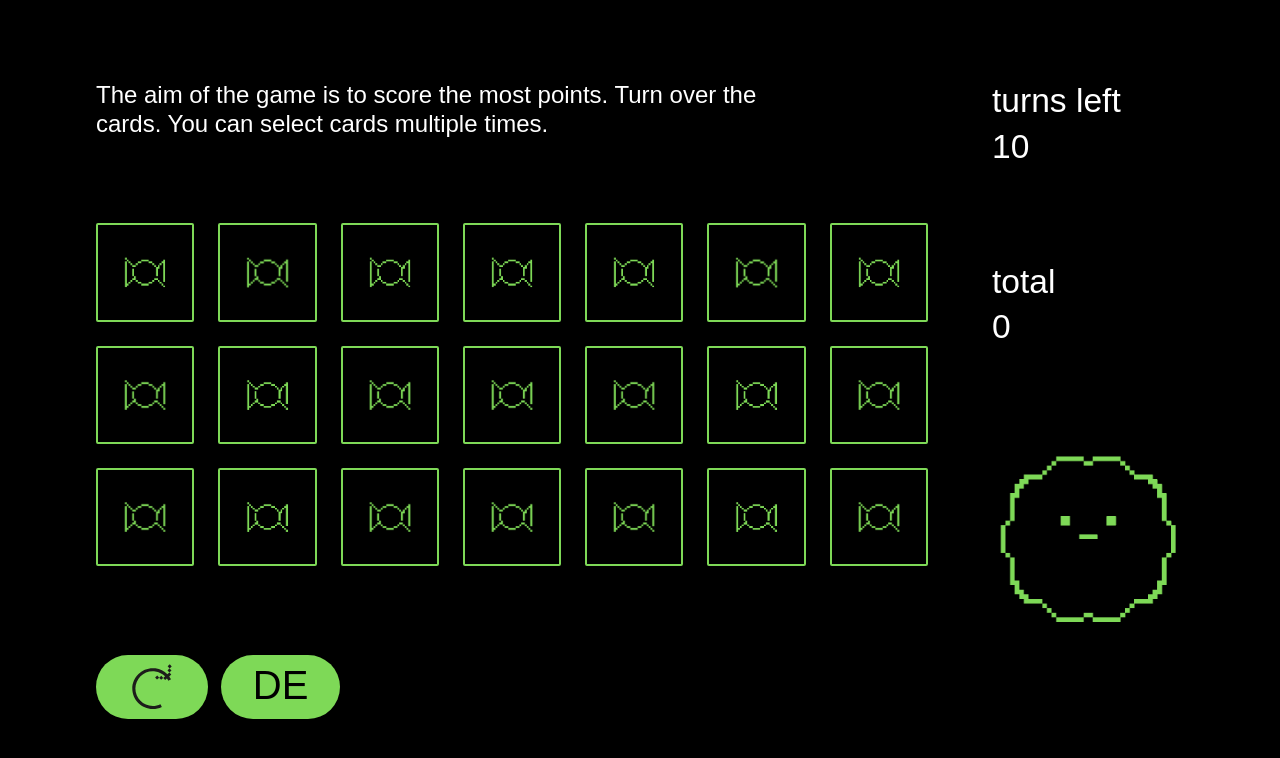
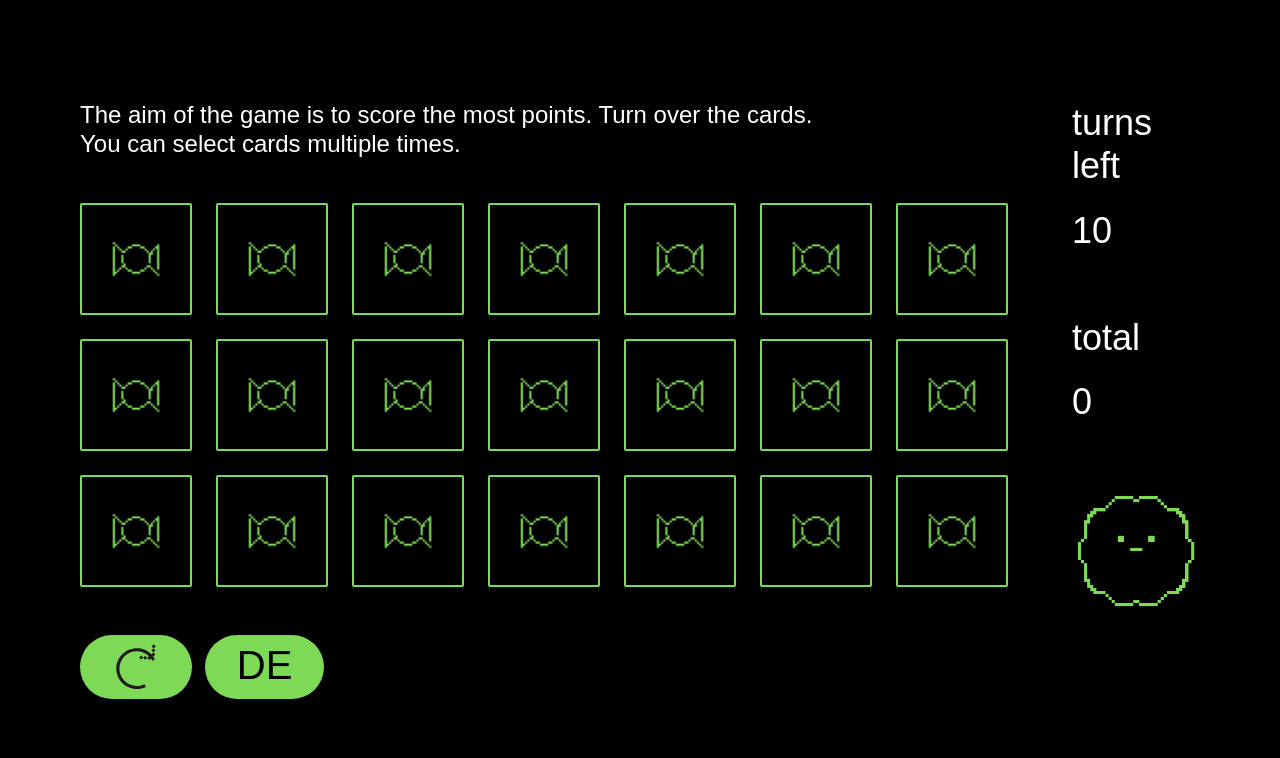
Before and after one commit to IMAGINARY/vista-sumory, a React (Vite) app: page / in a window 1280 px wide. Shown: the top 758 px of the page. Built offline with nearby package versions, Linux system fonts and the light colour scheme.

Commit message:
Final adjustments to styling and text.

```diff
--- a/src/assets/locales/de.json
+++ b/src/assets/locales/de.json
@@ -4,8 +4,8 @@
   "sum": "Summe",
   "restart": "Neustart",
   "final_result": "Endergebnis:",
-  "result_better": "Das ist %percentage% <em>besser</em> als die durchschnittlich beste Strategie.",
-  "result_worse": "Das ist %percentage% <em>schlechter</em> als die durchschnittlich beste Strategie.",
+  "result_better": "Das ist %percentage% <em>besser</em> als erwartet.",
+  "result_worse": "Das ist %percentage% <em>schlechter</em> als erwartet.",
   "explanation_1": "Um dieses Spiel zu gewinnen, wirst Du sehr wahrscheinlich eine Strategie verwenden, die aus zwei Phasen besteht:",
   "explanation_2": "<strong>Erkunden: </strong> Drehe Karten um, um eine große Zahl zu finden.",
   "explanation_3": "<strong>Ausbeuten: </strong> Wähle immer wieder die größte Zahl, die Du gefunden hast, um eine möglichst hohe Summe zu erreichen.",
@@ -13,7 +13,7 @@
   "analysis_chart_y_label": "Durchschnittssumme",
   "analysis_chart_x_label": "Anzahl der Erkundungsversuche",
   "play_again": "Nochmal spielen",
-  "learn_more": "Finde heraus welche Strategien es gibt.",
+  "learn_more": "Finde heraus welche Strategien es gibt",
   "info_screen_1": "<p><strong>Was ist deine Strategie?</strong></p><p>Um dieses Spiel zu gewinnen, wirst du wahrscheinlich eine Strategie wählen, die aus zwei Phasen besteht:</p><p><strong>Erkunden / Explore</strong>: Zuerst drehst du mehrere Karten um, um eine möglichst große Zahl zu finden.</p><p><strong>Nützen / Exploit</strong>: Dann wählst du die Karte mit der größten Zahl so oft wie noch möglich aus.</p><p>Wie viele Karten deckst du auf, um ein möglichst hohes Ergebnis zu erhalten?</p>",
   "info_next": "Was hat das mit KI zu tun?",
   "info_screen_2": "<p><strong>Was hat das mit KI zu tun?</strong></p><p>Auch eine KI braucht eine Strategie, um möglichst gut zu werden. Zu Beginn des Lernens kann sie nichts – sie probiert Verschiedenes aus. Sie braucht dabei ein Gleichgewicht: Erst möglichst viel Neues probieren (‘Explore’), und dann, wenn die KI beginnt, besser zu werden, ihr Können zu nutzen (‘Exploit’).</p><p>Ein KI-System hat zu Beginn des Lernens oder des Trainingsprozesses keinerlei Informationen über ‘gute’ Entscheidungen oder Parameter und auch nicht darüber, wie gut es im besten Fall werden kann – so wie du im Spiel nicht weißt, welche Karten versteckt sind. Wie soll man in so einem Fall entscheiden, ob man besser viele verschiedene Karten aufdeckt (explore), in der Hoffnung es kommen noch bessere? Oder ob man von den paar Karten, die man schon kennt, die besten nimmt (exploit)? So wie du im Spiel begrenzte Versuche zum Aufdecken hast, hat ein KI-System begrenzte Durchläufe, denn jeder kostet Rechenzeit und Strom.</p><p>Das so entstehende Problem wird als ‘Exploration-Exploitation-Dilemma’ bezeichnet.</p><p>Viele Forschende versuchen bessere Strategien für maschinelles Lernen zu finden, auch um den enormen Stromverbrauch von KI weltweit zu senken.</p><p>Tipp: Beim Zahlenspiel hat man die besten Chancen, wenn man zuerst vier Karten umdreht, und davon dann die höchste mehrmals klickt.</p>"
--- a/src/assets/locales/en.json
+++ b/src/assets/locales/en.json
@@ -4,8 +4,8 @@
   "sum": "total",
   "restart": "Restart",
   "final_result": "Final result:",
-  "result_better": "This is %percentage% <em>better</em> than the average best strategy.",
-  "result_worse": "This is %percentage% <em>worse</em> than the average best strategy.",
+  "result_better": "This is %percentage% <em>better</em> than expected.",
+  "result_worse": "This is %percentage% <em>worse</em> than expected.",
   "explanation_1": "To win at this game, it's very likely you adopted a strategy with two phases:",
   "explanation_2": "<strong>Explore: </strong> Flip cards trying to find a high value.",
   "explanation_3": "<strong>Exploit: </strong> Repeatedly pick the highest value found to maximize the score.",
@@ -13,7 +13,7 @@
   "analysis_chart_y_label": "Average sum",
   "analysis_chart_x_label": "Number of turns of exploration",
   "play_again": "Play again",
-  "learn_more": "Find out which strategies exist.",
+  "learn_more": "Find out which strategies exist",
   "info_screen_1": "<p><strong>What is your strategy?</strong></p><p>To win this game, you will probably choose a strategy that consists of two phases:</p><p><strong>Explore</strong>: First, you turn over several cards to find the highest number possible.</p><p><strong>Exploit</strong>: Then, you select the highest numbered card as often as possible.</p><p>How many cards will you turn over to get the highest possible score?</p>",
   "info_next": "What does this have to do with AI?",
   "info_screen_2": "<p><strong>What does this have to do with AI?</strong></p><p>AI also needs a strategy to become as good as possible. When beginning to learn, it can't do anything – it tries out different things. It needs to strike a balance: first, try as many new things as possible (‘explore’), and then, when the AI starts to improve, refine its skills (‘exploit’).</p><p>Like being unaware of which cards are hidden when beginning the game, a neural network has no information about ‘good’ parameters or how good it can become in the best-case scenario when beginning the learning or training process. In the case of the game, how should one decide whether it is better to reveal many different cards (explore) in the hope that even better ones will come along? Or whether to take the best of the few cards you already know (exploit)? Just as you have a limited number of attempts to reveal cards during the game, an AI system has a limited number of attempts. This is because each attempt costs computing time and electricity.</p><p>The resulting problem is known as the ‘exploration-exploitation dilemma’.</p><p>Many researchers are trying to find better strategies for machine learning to help reduce the enormous power consumption of AI worldwide.</p><p>Hint: In the numbers game, you have the best chance if you first turn over four cards and then click on the highest one several times.</p>"
--- a/src/styles/app.scss
+++ b/src/styles/app.scss
@@ -6,7 +6,7 @@
   position: relative;
   overflow: hidden;
 
-  padding-inline: 6rem;
+  padding-inline: 6.25vw;
   display: flex;
   flex-direction: column;
   gap: 2.5vh;
@@ -16,8 +16,8 @@
 
 .content {
   display: grid;
-  grid-template-columns: 1fr 15vw;
-  grid-gap: 4rem;
+  grid-template-columns: 1fr 10vw;
+  grid-gap: 5vw;
 
   main {
     display: flex;
@@ -55,7 +55,7 @@ $ending-width: 33vw;
 .game-container {
   display: grid;
   grid-template-columns: 1fr 0rem;
-  min-height: 60vh;
+  min-height: 55vh;
   align-items: center;
   transition: grid-template-columns 1000ms;
 }
@@ -75,7 +75,7 @@ $ending-width: 33vw;
   display: flex;
   flex-direction: column;
   justify-content: center;
-  gap: 2rem;
+  gap: 3rem;
 
   opacity: 0;
   transition: opacity 1000ms;
@@ -86,7 +86,7 @@ $ending-width: 33vw;
     gap: 2rem;
     align-items: center;
 
-    font-size: 1.75rem;
+    font-size: 1.5rem;
 
     em {
       font-style: normal;
@@ -94,7 +94,8 @@ $ending-width: 33vw;
     }
 
     img {
-      width: 100%;
+      width: 10vw;
+      justify-self: center;
     }
   }
 
@@ -135,18 +136,19 @@ $ending-width: 33vw;
 
 .status-box {
   position: relative;
-  display: inline-block;
+  display: flex;
+  flex-direction: column;
+  gap: 1rem;
+  font-size: 2.25rem;
 
   .value {
     width: 100%;
     height: 1.5em;
-    font-size: 3em;
     line-height: 1.5;
   }
 
   .label {
     width: 100%;
-    font-size: 3em;
   }
 }
 
--- a/src/styles/board.scss
+++ b/src/styles/board.scss
@@ -1,19 +1,12 @@
 @use "./colors.scss";
 
 $sumory-card-size: 11vmax;
-$sumory-card-spacing: 1.5rem;
-
-$sumory-card-size-tall: 10vmax;
-$sumory-card-spacing-tall: 0.7vmax;
-
-$sumory-card-size-wide: 20vmin;
-$sumory-card-spacing-wide: 1.2vmin;
 
 .sumory-board {
   text-align: center;
   display: grid;
   grid-template-columns: repeat(7, 1fr);
-  gap: $sumory-card-spacing;
+  gap: 1.5rem;
 }
 
 .sumory-card {
```
